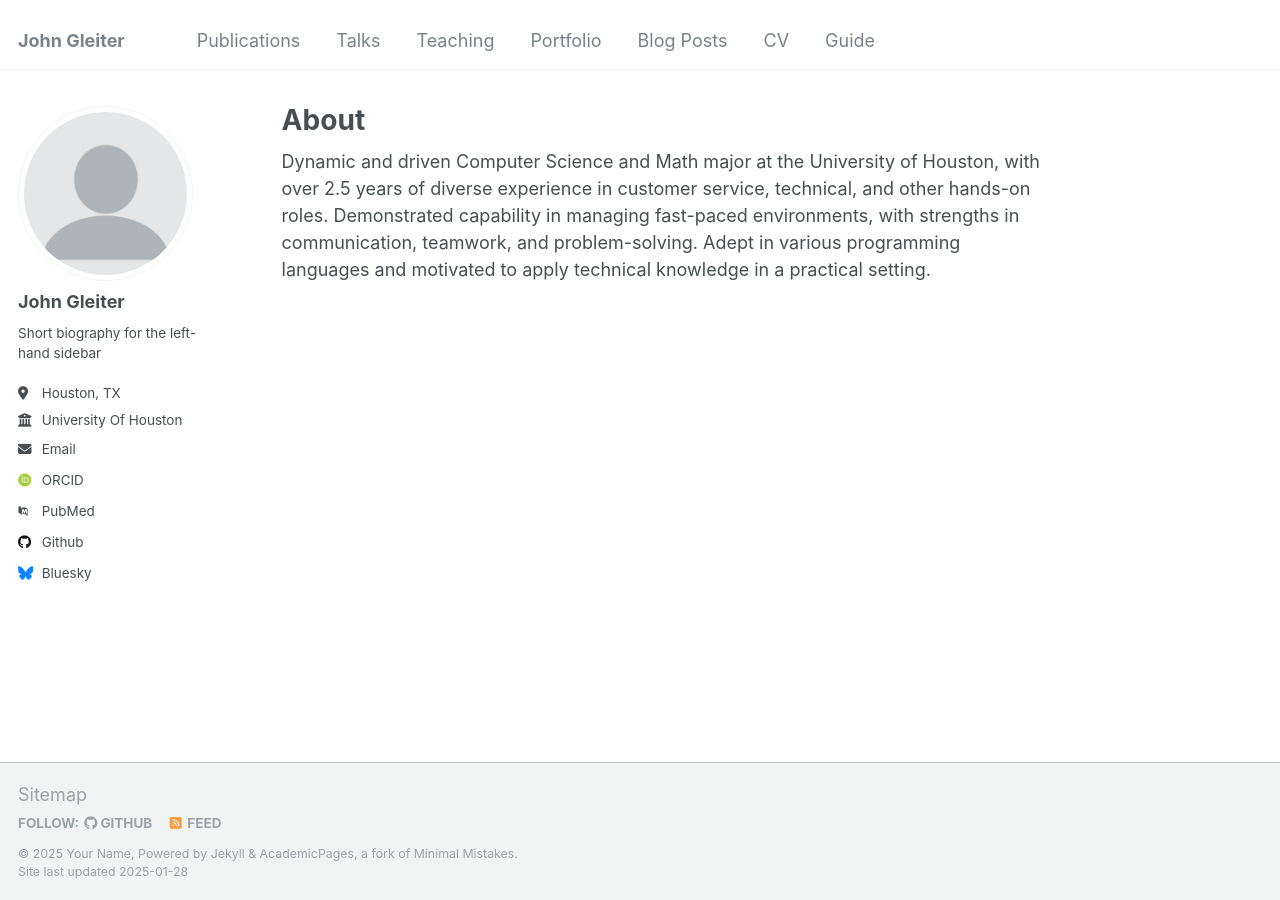
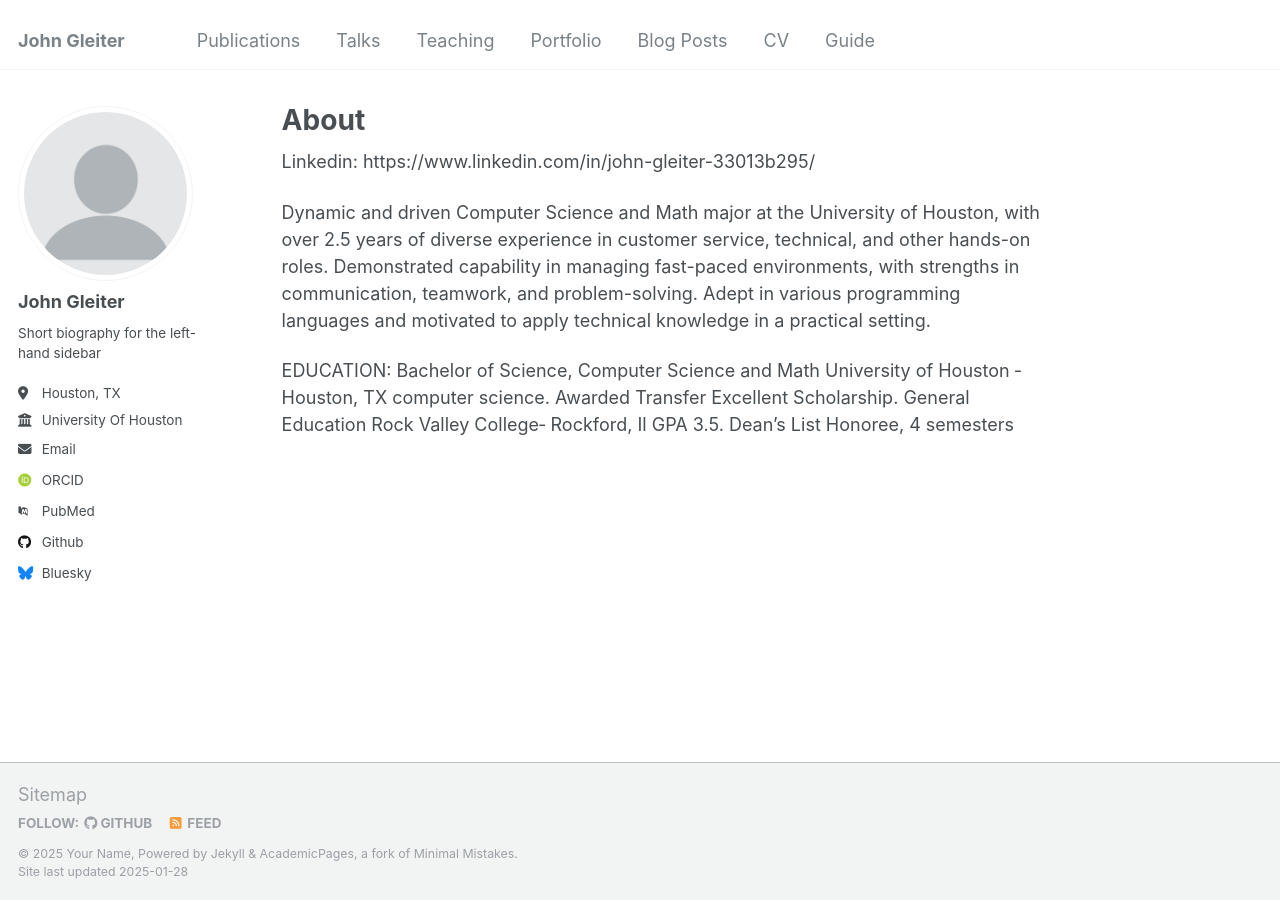
Before and after one commit to johnpaul123Z/johnpaul123Z.github.io, a Jekyll site: the page built from _pages/about.md, in a window 1280 px wide. Built offline with Jekyll 4.4.1, drawn with Linux system fonts in a browser that asks for light colours; some web fonts are replaced.

Commit message:
Update about.md

```diff
--- a/_pages/about.md
+++ b/_pages/about.md
@@ -6,6 +6,7 @@ redirect_from:
   - /about/
   - /about.html
 ---
+ Linkedin: https://www.linkedin.com/in/john-gleiter-33013b295/
 
 
  Dynamic and driven Computer Science and Math major at the University of Houston,
@@ -14,3 +15,13 @@ redirect_from:
  strengths in communication, teamwork, and problem-solving.   Adept in various
  programming languages and motivated to apply technical knowledge in a practical
  setting.
+
+ EDUCATION:
+ Bachelor of Science, Computer Science and Math
+ University of Houston ‐ Houston, TX
+ computer science.
+ Awarded Transfer Excellent Scholarship.
+ General Education
+ Rock Valley College‐ Rockford, Il
+ GPA 3.5.
+ Dean's List Honoree,  4 semesters
```
